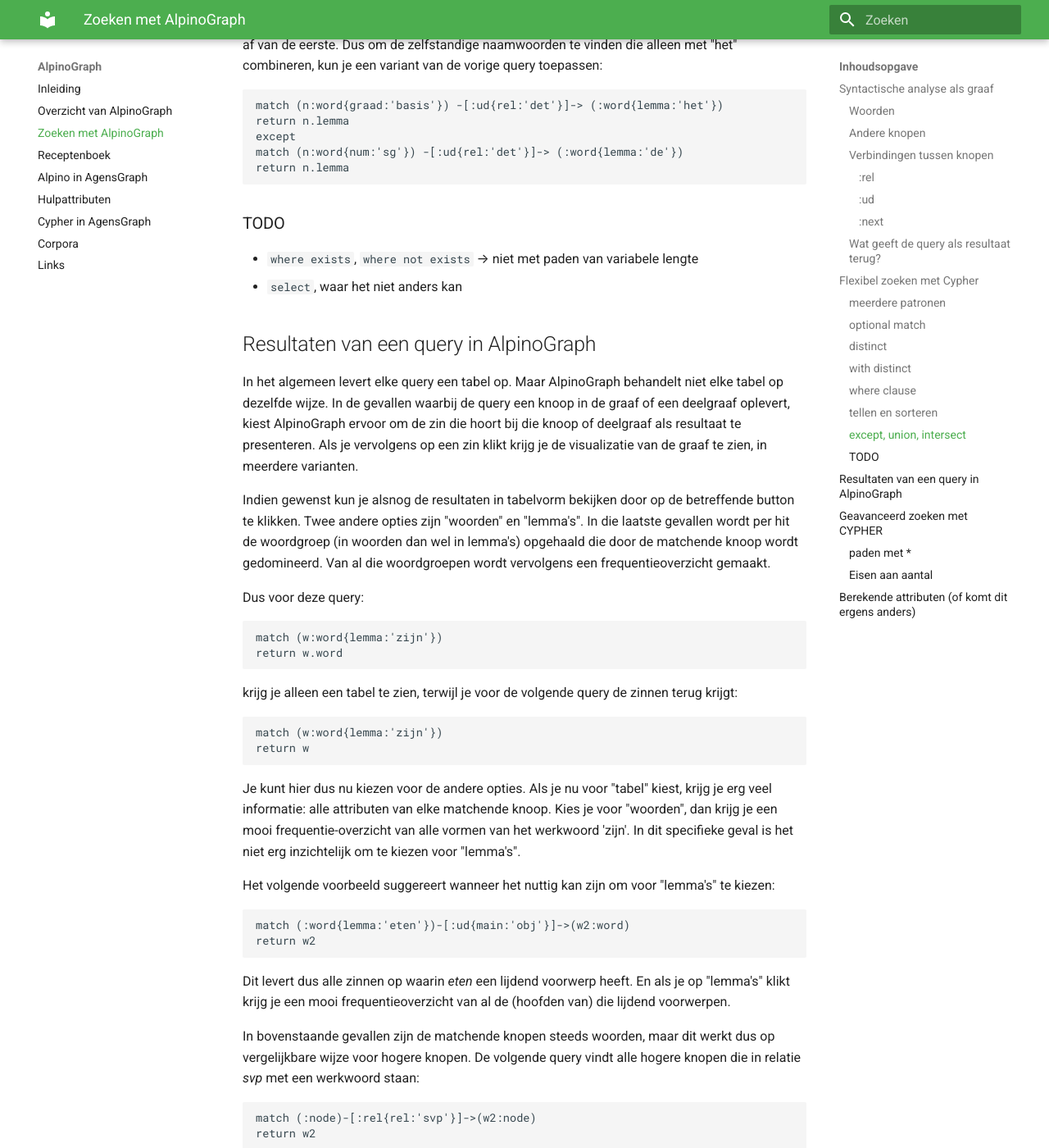
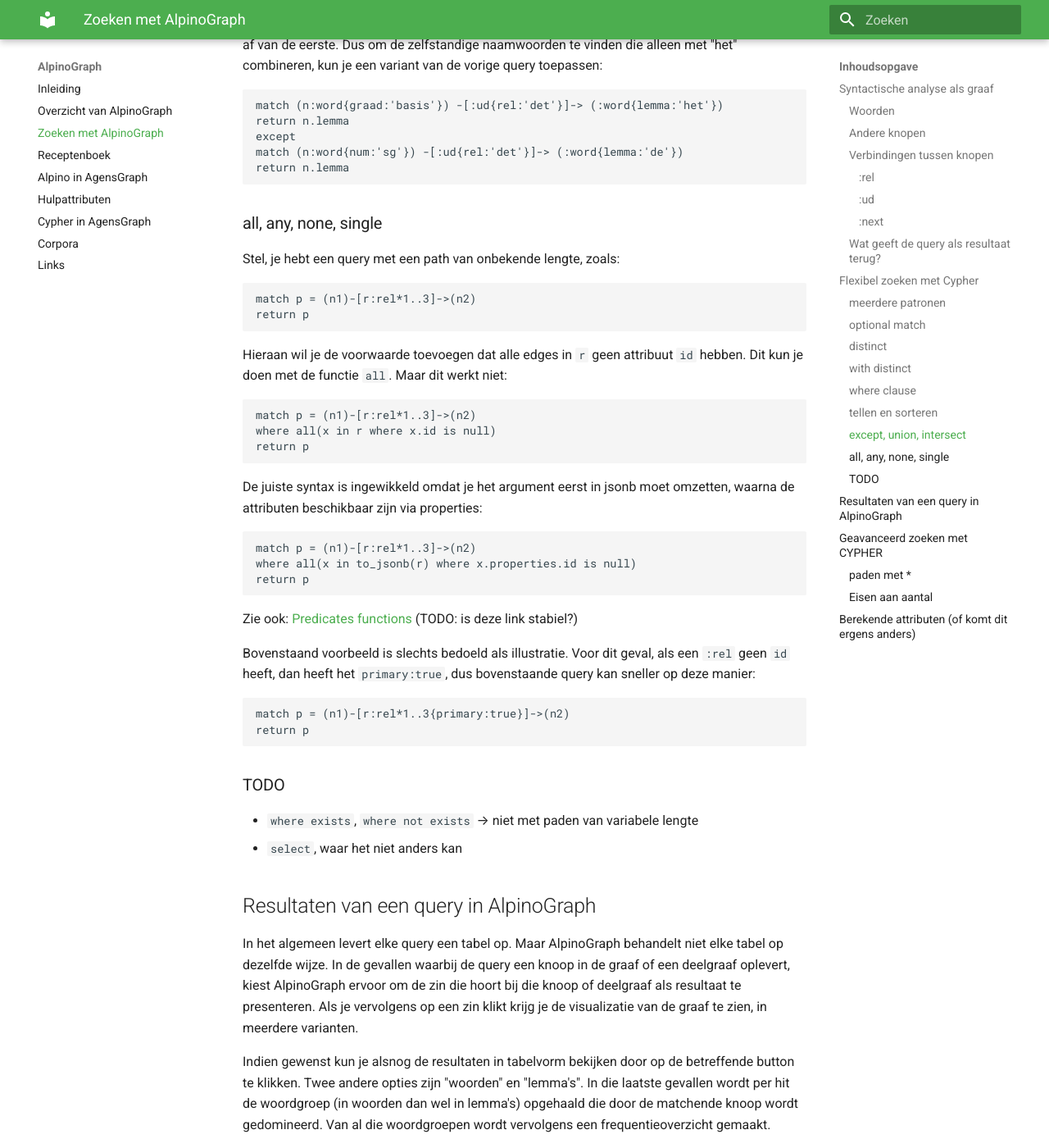
Before and after one commit to rug-compling/alpinograph-docs, an MkDocs documentation site: the page built from docs/zoeken.md, in a window 1280 px wide and 1400 px high, scrolled down 8749 px. Shown: the whole window at 82% size. Built offline with MkDocs 1.6.1 and Material for MkDocs 9.7.7, drawn with Linux system fonts in a browser that asks for light colours.

Commit message:
zoeken: all, any, none, single

````diff
--- a/docs/zoeken.md
+++ b/docs/zoeken.md
@@ -349,6 +349,48 @@
 return n.lemma
 ```
 
+### all, any, none, single
+
+Stel, je hebt een query met een path van onbekende lengte, zoals:
+
+```
+match p = (n1)-[r:rel*1..3]->(n2)
+return p
+```
+
+Hieraan wil je de voorwaarde toevoegen dat alle edges in `r` geen
+attribuut `id` hebben. Dit kun je doen met de functie `all`.
+Maar dit werkt niet:
+
+```
+match p = (n1)-[r:rel*1..3]->(n2)
+where all(x in r where x.id is null)
+return p
+```
+
+De juiste syntax
+is ingewikkeld omdat je het argument eerst in jsonb moet omzetten,
+waarna de attributen beschikbaar zijn via properties:
+
+```
+match p = (n1)-[r:rel*1..3]->(n2)
+where all(x in to_jsonb(r) where x.properties.id is null)
+return p
+```
+
+Zie ook:
+[Predicates functions](https://bitnine.net/documentations/manual/agens_graph_developer_manual_en.html#predicates-functions)
+(TODO: is deze link stabiel?)
+
+Bovenstaand voorbeeld is slechts bedoeld als illustratie. Voor dit geval, als een `:rel` geen
+`id` heeft, dan heeft het `primary:true`, dus bovenstaande query kan
+sneller op deze manier:
+
+```
+match p = (n1)-[r:rel*1..3{primary:true}]->(n2)
+return p
+```
+
 ### TODO
 
 - `where exists`, `where not exists` → niet met paden van variabele lengte
````
